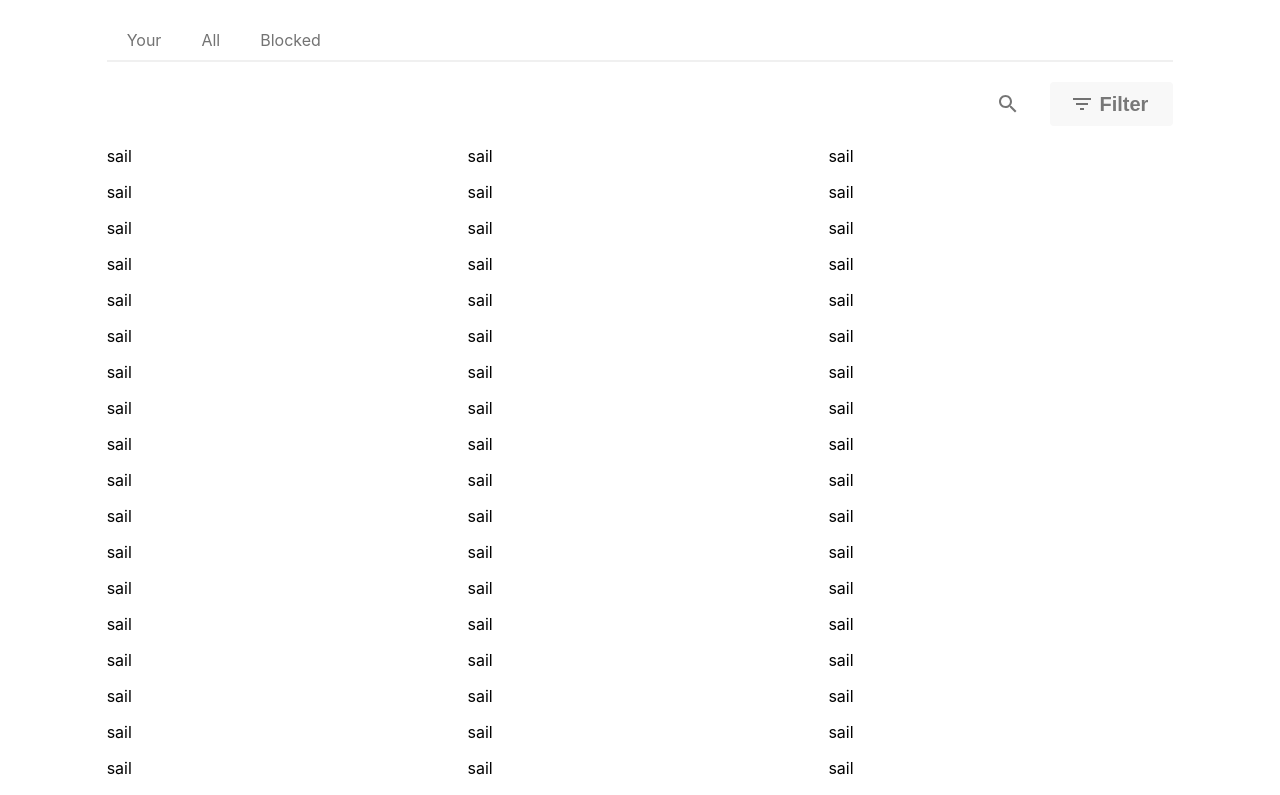
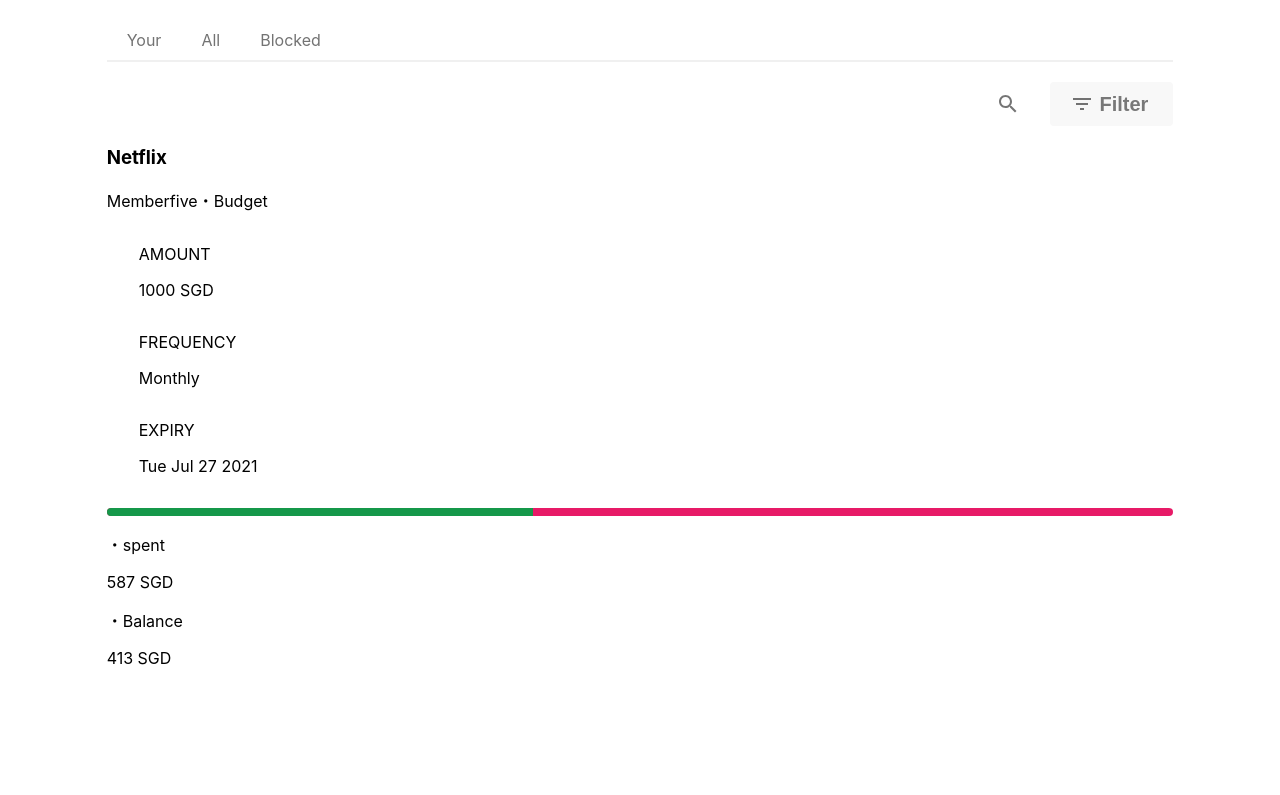
Before and after one commit to Mohammad-Sahil/Volopay, a Next.js app: page / in a window 1280 px wide. Shown: the top 795 px of the page. Built offline with nearby package versions, Linux system fonts and the light colour scheme.

Commit message:
css added

```diff
--- a/src/components/CardItem.tsx
+++ b/src/components/CardItem.tsx
@@ -1,7 +1,46 @@
+// import FiberManualRecordIcon from '@mui/icons-material/FiberManualRecord';
 
-const CardItem = () => {
+import { Grid } from "@mui/material"
+
+const CardItem = ({ mockItem }) => {
+
+    const spent = 400; // Example value representing spent money
+    const balance = 600; // Example value representing balance money
+
+    const progressBarStyle = {
+        spentWidth: `${(spent / (spent + balance)) * 100}%`,
+        balanceWidth: `${(balance / (spent + balance)) * 100}%`,
+    };
+
     return (
-        <div>CardItem</div>
+        <div className="card_item">
+            <h3>{mockItem.name}</h3>
+            <p>{mockItem.budget_name}・Budget</p>
+            <div className="midle_card">
+                <Grid spacing={1}>
+                    <Grid item m={4} md={4}>
+                        AMOUNT
+                        <p>{mockItem?.spent?.value + mockItem?.available_to_spend?.value} SGD</p>
+                    </Grid>
+                    <Grid item m={4} md={4}>
+                        FREQUENCY
+                        <p>Monthly</p>
+                    </Grid>
+                    <Grid item m={4} md={4}>
+                        EXPIRY
+                        <p>{mockItem.expiry}</p>
+                    </Grid>
+                </Grid>
+            </div>
+            <div className="progress-bar">
+                <div className="filled spent" style={{ width: progressBarStyle.spentWidth }}></div>
+                <div className="filled balance" style={{ width: progressBarStyle.balanceWidth }}></div>
+            </div>
+            <div className="bottom_card">
+                <div><p><span>・</span>spent</p><p>{mockItem?.spent?.value} SGD</p></div>
+                <div><p><span>・</span>Balance</p><p>{mockItem?.available_to_spend?.value} SGD</p></div>
+            </div>
+        </div>
     )
 }
 
--- a/src/components/GridCards.tsx
+++ b/src/components/GridCards.tsx
@@ -1,17 +1,21 @@
 import { Grid } from "@mui/material"
+import CardItem from "./CardItem"
 
 const GridCards = ({ mockData }) => {
+    console.log('mockData: ', mockData[0])
     return (
         <>
-            <Grid container spacing={2}>
+            {/* <Grid container spacing={2}>
                 {mockData.map((item: any) => {
                     return <>
                         <Grid key={item.order_id} item xs={12} sm={12} md={4}>
-                            {/* Content for the first division */}
-                            sail
+                            <CardItem />
                         </Grid></>
                 })}
-            </Grid>
+            </Grid> */}
+            <CardItem
+                mockItem={mockData[0]}
+            />
         </>
     )
 }
--- a/src/styles/globals.css
+++ b/src/styles/globals.css
@@ -65,3 +65,30 @@
 .search_box {
   padding: 0 20px;
 }
+
+/* Progress Bar */
+
+.progress-bar {
+  width: 100%;
+  height: 8px;
+  background-color: #E71A67;
+  border-radius: 10px;
+  overflow: hidden;
+}
+
+.filled {
+  height: 100%;
+  transition: width 0.5s;
+}
+
+.spent {
+  width: 40%;
+  /* Set dynamically based on spent money */
+  background-color: #15984A;
+}
+
+.balance {
+  width: 60%;
+  /* Set dynamically based on balance money */
+  background-color: #E71A67;
+}
```
